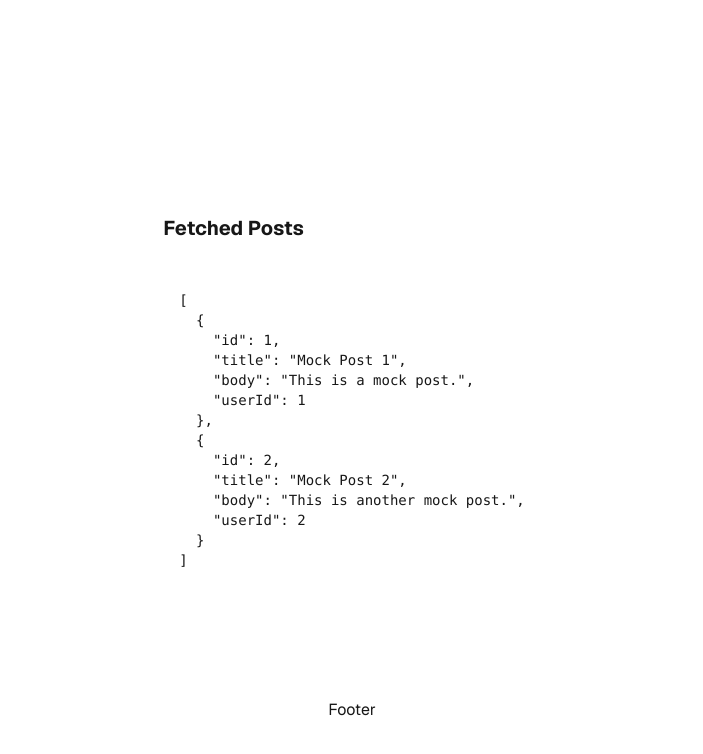
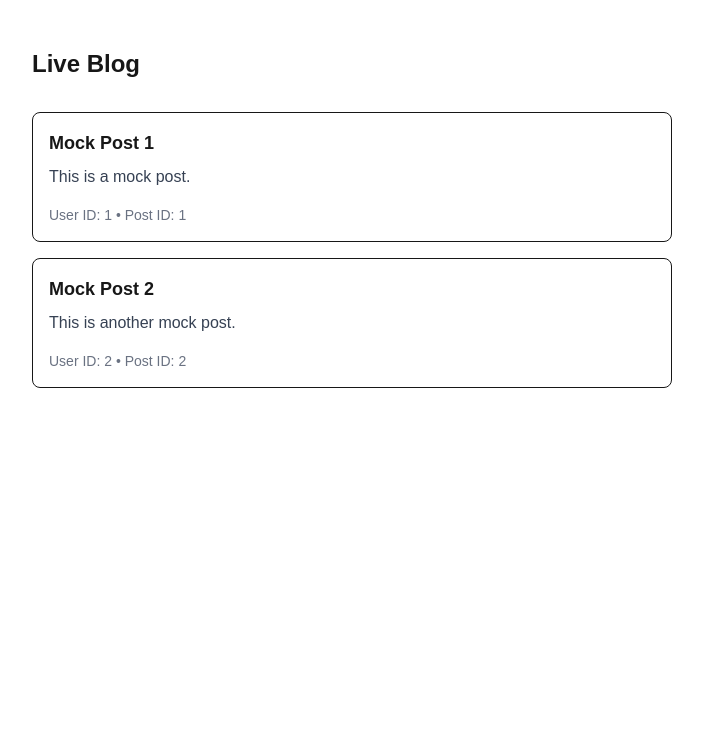
Before and after one commit to eziosantori/liveblog-poc, a Next.js app: page / in a window 1280 px wide. Shown: the top 754 px of the page, without its empty margins (288-991 px from the left). Built offline with nearby package versions, Linux system fonts and the light colour scheme; no server answers.

Commit message:
feat: Implement LiveBlog component with post rendering and loading skeletons

```diff
--- a/app/page.tsx
+++ b/app/page.tsx
@@ -1,19 +1,12 @@
+import { LiveBlog } from '@/components/features/liveblog/LiveBlog'
 import { getPosts } from '@/lib/api/jsonplaceholder'
 
 export default async function Home() {
   const posts = await getPosts()
 
   return (
-    <div className="font-sans grid grid-rows-[20px_1fr_20px] items-center justify-items-center min-h-screen p-8 pb-20 gap-16 sm:p-20">
-      <main className="flex flex-col gap-[32px] row-start-2 items-center sm:items-start">
-        <h1 className="text-xl font-bold">Fetched Posts</h1>
-        <pre className="p-4 rounded w-full max-w-lg text-sm">
-          {JSON.stringify(posts, null, 2)}
-        </pre>
-      </main>
-      <footer className="row-start-3 flex gap-[24px] flex-wrap items-center justify-center">
-        Footer
-      </footer>
+    <div className="container mx-auto py-8">
+      <LiveBlog posts={posts} />
     </div>
   )
 }
--- /dev/null
+++ b/components/features/liveblog/LiveBlog.tsx
@@ -0,0 +1,39 @@
+import type { Post as PostType } from '@/types/models'
+import { memo } from 'react'
+import { Post } from './Post'
+import { PostSkeleton } from './PostSkeleton'
+
+interface LiveBlogProps {
+  posts?: PostType[]
+  isLoading?: boolean
+  error?: string
+  onPostClick?: (postId: number) => void
+}
+
+export const LiveBlog = memo<LiveBlogProps>(
+  ({ posts = [], isLoading, error, onPostClick }) => {
+    if (error) {
+      return <div className="text-red-500 p-4">Error: {error}</div>
+    }
+
+    return (
+      <div className="flex flex-col gap-4 w-full max-w-2xl mx-auto p-4">
+        <h1 className="text-2xl font-bold mb-4">Live Blog</h1>
+
+        {isLoading ? (
+          <PostSkeleton count={5} />
+        ) : posts.length === 0 ? (
+          <p className="text-gray-500">No posts available</p>
+        ) : (
+          <div className="space-y-4">
+            {posts.map((post) => (
+              <Post key={post.id} post={post} onClick={onPostClick} />
+            ))}
+          </div>
+        )}
+      </div>
+    )
+  },
+)
+
+LiveBlog.displayName = 'LiveBlog'
--- /dev/null
+++ b/components/features/liveblog/Post.tsx
@@ -0,0 +1,28 @@
+import type { Post as PostType } from '@/types/models'
+import { memo } from 'react'
+
+interface PostProps {
+  post: PostType
+  onClick?: ((postId: number) => void) | undefined
+}
+
+export const Post = memo<PostProps>(({ post, onClick }) => {
+  const handleClick = () => {
+    onClick?.(post.id)
+  }
+
+  return (
+    <article
+      className="border p-4 rounded-lg hover:shadow-md transition-shadow cursor-pointer"
+      onClick={handleClick}
+    >
+      <h2 className="text-lg font-semibold line-clamp-2">{post.title}</h2>
+      <p className="mt-2 text-gray-700 line-clamp-3">{post.body}</p>
+      <div className="mt-4 text-sm text-gray-500">
+        User ID: {post.userId} • Post ID: {post.id}
+      </div>
+    </article>
+  )
+})
+
+Post.displayName = 'Post'
--- /dev/null
+++ b/components/features/liveblog/PostSkeleton.tsx
@@ -0,0 +1,23 @@
+import { memo } from 'react'
+
+interface PostSkeletonProps {
+  count?: number
+}
+
+export const PostSkeleton = memo<PostSkeletonProps>(({ count = 3 }) => {
+  return (
+    <div className="space-y-4 w-full">
+      {Array.from({ length: count }).map((_, index) => (
+        <div key={index} className="border p-4 rounded-lg animate-pulse">
+          <div className="h-5 bg-gray-200 rounded w-3/4 mb-4"></div>
+          <div className="h-4 bg-gray-200 rounded w-full mb-2"></div>
+          <div className="h-4 bg-gray-200 rounded w-full mb-2"></div>
+          <div className="h-4 bg-gray-200 rounded w-2/3"></div>
+          <div className="mt-4 h-3 bg-gray-200 rounded w-1/3"></div>
+        </div>
+      ))}
+    </div>
+  )
+})
+
+PostSkeleton.displayName = 'PostSkeleton'
```
Also changed, not shown: 1 other file (tests, documents, lock files or other folders).
